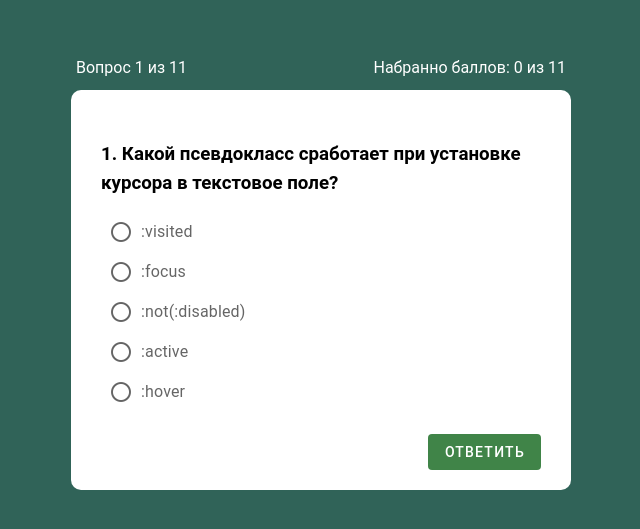
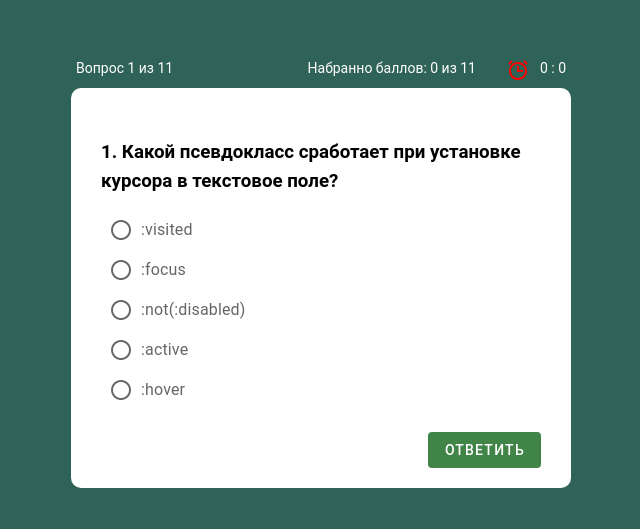
Before and after one commit to Iimanbek/Ak-Zhol-driving-school-, a Vue app: page /testing/1 in a window 1280 px wide. Shown: the part 127-656 px from the top of the page, without its empty margins (319-959 px from the left). Built offline with nearby package versions, Linux system fonts and the light colour scheme; data requests are answered from the project's data file.

Commit message:
making timer

```diff
--- a/src/components/Tests.vue
+++ b/src/components/Tests.vue
@@ -4,10 +4,18 @@
         <div>
           <span>Вопрос {{ this.$route.params.id }} из <span> {{ valueStore?.dataQst?.length }} </span></span>
         </div>
-        <div>
+        <div class="card_inner_header">
           <div>
             <span>Набранно баллов: {{ valueStore.ANSWERS }} из <span>{{ valueStore?.dataQst?.length }}</span></span>
           </div>
+          <div class="timer_wraper">
+          <div>
+            <svg xmlns="http://www.w3.org/2000/svg" width="24" height="24" viewBox="0 0 24 24" style="fill: red ;transform: ;msFilter:;"><path d="M12 4c-4.879 0-9 4.121-9 9s4.121 9 9 9 9-4.121 9-9-4.121-9-9-9zm0 16c-3.794 0-7-3.206-7-7s3.206-7 7-7 7 3.206 7 7-3.206 7-7 7z"></path><path d="M13 12V8h-2v6h6v-2zm4.284-8.293 1.412-1.416 3.01 3-1.413 1.417zm-10.586 0-2.99 2.999L2.29 5.294l2.99-3z"></path></svg>
+          </div>
+          <div>
+            <span>{{ timerStore.displayMinutes }} : </span><span>{{ timerStore.displaySeconds }}</span>
+          </div>
+        </div>
         </div>
       </div>
       <div class="cardd-wrapper">
@@ -49,6 +57,7 @@
 
   <script>
   import { mapStores } from 'pinia';
+  import { useTimerStore } from '../store/Timer'
   import { useValueStore } from '../store/getValue';
   export default {
     data: () => ({
@@ -58,7 +67,7 @@
       qst: null,
       qstAnswers:null,
       descriptions: false,
-      wrongAns: 0
+      wrongAns: 0 ,
     }),
     methods: {
       async getData(){
@@ -107,12 +116,48 @@
         this.wrongANSwer = 'black'
         this.options_dis = false
         this.valueStore.valueRadio = ''
+      },
+      showRemaining(){
+        const timer = setInterval(() => {
+          const now = new Date();
+          const end = new Date(2020, 4,22, 10, 10, 10, 10);
+          const distance = end.getTime() - now.getTime();
+
+          if (distance < 0) {
+            clearInterval(timer)
+            return
+          }
+          const days = Math.floor((distance / this._days))
+          const hours = Math.floor((distance % this._days) / this._hours );
+          const minutes = Math.floor((distance % this._hours) / this._minutes );
+          const seconds = Math.floor((distance % this._minutes) / this._seconds );
+          this.timerStore.displayDays = days < 10 ? "0" + days : days ;
+          this.timerStore.displayHours = hours < 10 ? "0"  + hours : hours ;
+          this.timerStore.displayMinutes = minutes < 10 ? "0"  + minutes : minutes ;
+          this.timerStore.displaySeconds = seconds < 10 ? "0" + seconds : seconds ;
+
+        }, 1000)
       }
     },
     mounted() {
       // this.getData()
+      // this.showRemaining()
       this.valueStore.getQST()
     },
+    computed:{
+      _seconds: () => 1000,
+      _minutes(){
+        return this._seconds * 60;
+      },
+      _hours(){
+        return this._minutes * 60;
+      },
+      _days(){
+        return this._hours * 24;
+      },
+
+    },
+
     updated() {
     },
     watch: {
@@ -125,7 +170,7 @@
     }
   },
     computed:{
-      ...mapStores(useValueStore)
+      ...mapStores(useValueStore, useTimerStore)
     }
   }
   </script>
@@ -179,7 +224,17 @@
     display: flex;
     justify-content: space-between;
     width: 490px;
-    padding-bottom: 10px;
     color: white;
+    font-size: 14px;
   }
+  .timer_wraper{
+    display: flex;
+    justify-content: space-between;
+    width: 60px;
+  }
+.card_inner_header{
+  display: flex;
+  justify-content: space-between;
+  gap: 30px ;
+}
   </style>
--- /dev/null
+++ b/src/store/Timer.js
@@ -0,0 +1,12 @@
+import { defineStore } from 'pinia'
+
+export const useTimerStore = defineStore('timer',{
+    state: () => ({
+        displayMinutes:0,
+        displaySeconds:0,
+        displayHours:0,
+        displayDays:0
+    }),
+    actions:{
+    }
+})
```
